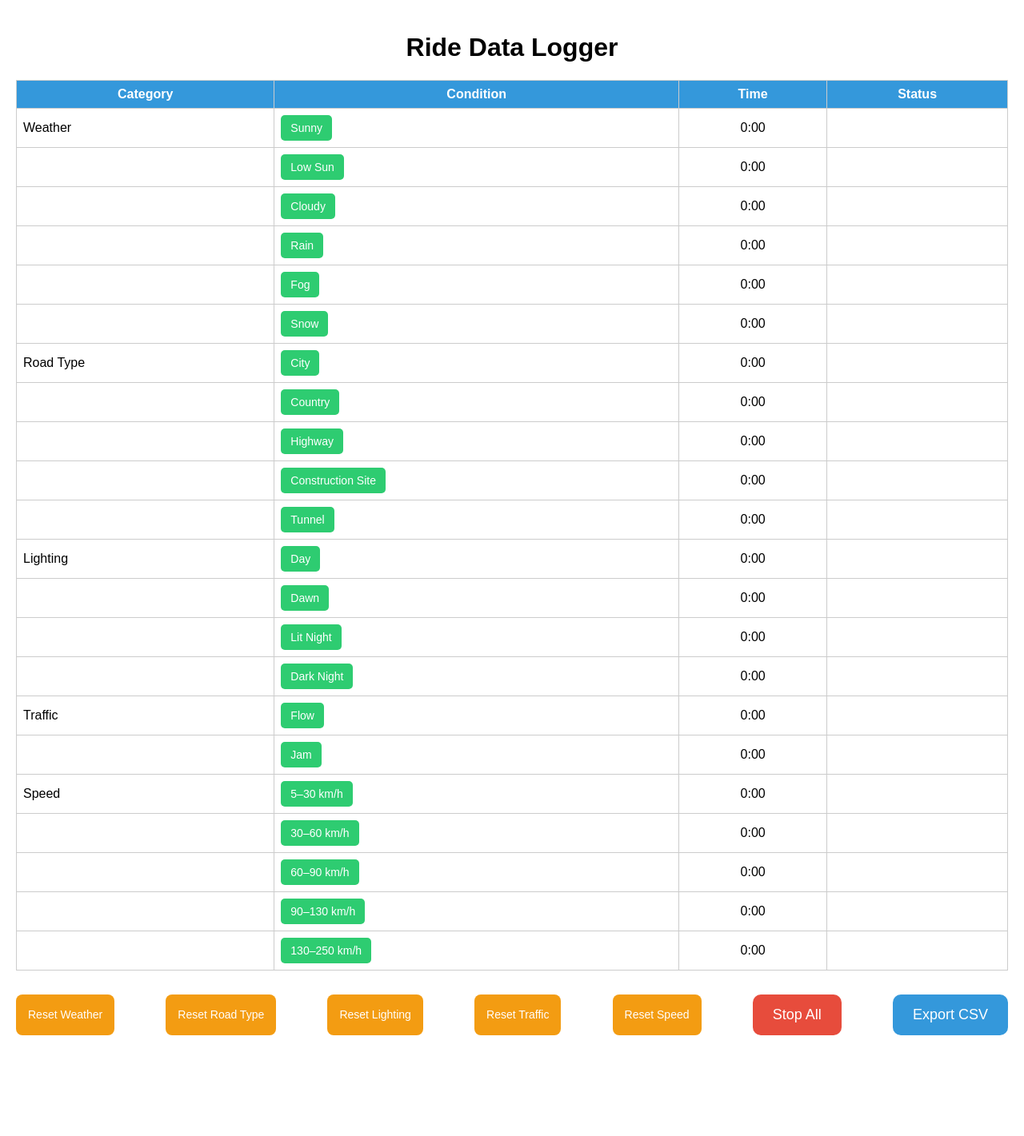
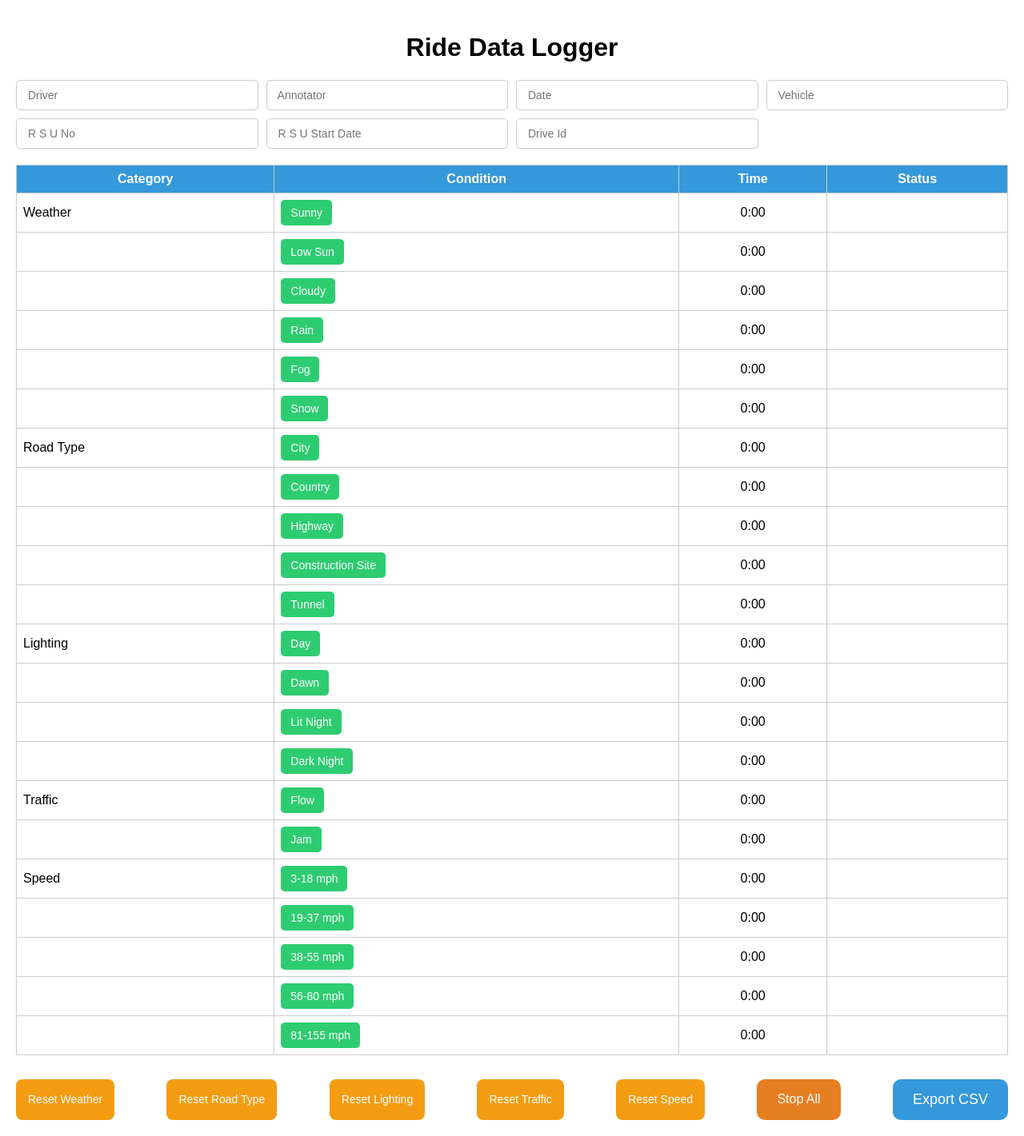
Before and after one commit to vipul180495/Ride-Logger, a React (Create React App) app: page / in a window 1280 px wide. Shown: the whole page at 80% size. Before the commit the page ends 1315 px from the top, so only its background shows below. Built offline with nearby package versions, Linux system fonts and the light colour scheme.

Commit message:
Added Form for data

```diff
--- a/src/App.js
+++ b/src/App.js
@@ -5,10 +5,9 @@ const categories = {
   "Road Type": ["City", "Country", "Highway", "Construction Site", "Tunnel"],
   Lighting: ["Day", "Dawn", "Lit Night", "Dark Night"],
   Traffic: ["Flow", "Jam"],
-  Speed: ["5–30 km/h", "30–60 km/h", "60–90 km/h", "90–130 km/h", "130–250 km/h"]
+  Speed: ["3-18 mph", "19-37 mph", "38-55 mph", "56-80 mph", "81-155 mph"]
 };
 
-// Convert milliseconds to mm:ss format
 const formatTime = (ms) => {
   const totalSeconds = Math.floor(ms / 1000);
   const minutes = Math.floor(totalSeconds / 60);
@@ -22,10 +21,26 @@ function App() {
   const [recentStopped, setRecentStopped] = useState("");
   const [, forceUpdate] = useState(0);
 
+  // new form info state
+  const [formData, setFormData] = useState({
+    Driver: "",
+    Annotator: "",
+    Date: "",
+    Vehicle: "",
+    RSUNo: "",
+    RSUStartDate: "",
+    DriveId: ""
+  });
+
   useEffect(() => {
     const interval = setInterval(() => forceUpdate(n => n + 1), 1000);
     return () => clearInterval(interval);
   }, []);
+
+  const handleInputChange = (e) => {
+    const { name, value } = e.target;
+    setFormData(prev => ({ ...prev, [name]: value }));
+  };
 
   const handleConditionClick = (category, condition) => {
     const key = `${category}-${condition}`;
@@ -33,7 +48,6 @@ function App() {
       const updatedTimers = { ...prev };
       let stoppedKey = "";
 
-      // Stop any other running condition in the same category
       categories[category].forEach(cond => {
         const condKey = `${category}-${cond}`;
         if (condKey !== key && updatedTimers[condKey]) {
@@ -44,7 +58,6 @@ function App() {
         }
       });
 
-      // Toggle clicked condition
       if (updatedTimers[key]) {
         const duration = Date.now() - updatedTimers[key];
         setLogs(l => ({ ...l, [key]: (l[key] || 0) + duration }));
@@ -75,7 +88,6 @@ function App() {
     setLogs(updatedLogs);
   };
 
-  // ✅ NEW: Stop all running conditions
   const stopAll = () => {
     const updatedLogs = { ...logs };
     const updatedTimers = { ...timers };
@@ -88,18 +100,25 @@ function App() {
 
     setLogs(updatedLogs);
     setTimers({});
-    setRecentStopped("all");
-    setTimeout(() => setRecentStopped(""), 2000);
   };
 
-  // CSV Export Function (fixed for Render)
   const exportCSV = () => {
-    let csv = "Category,Condition,Minutes\n";
+    stopAll(); // stop everything first
 
+    let csv = "Ride Data Logger Report\n\n";
+    csv += `Driver,${formData.Driver}\n`;
+    csv += `Annotator,${formData.Annotator}\n`;
+    csv += `Date,${formData.Date}\n`;
+    csv += `Vehicle,${formData.Vehicle}\n`;
+    csv += `RSU No,${formData.RSUNo}\n`;
+    csv += `RSU Start Date,${formData.RSUStartDate}\n`;
+    csv += `Drive ID,${formData.DriveId}\n\n`;
+
+    csv += "Category,Condition,Minutes\n";
     for (let key in logs) {
       const [category, condition] = key.split("-");
       const totalMs = logs[key];
-      const totalMinutes = (totalMs / 60000).toFixed(2); // convert ms to minutes
+      const totalMinutes = (totalMs / 60000).toFixed(2);
       csv += `${category},${condition},${totalMinutes}\n`;
     }
 
@@ -123,7 +142,32 @@ function App() {
   return (
     <div style={{ padding: "20px", fontFamily: "Arial, sans-serif" }}>
       <h1 style={{ textAlign: "center" }}>Ride Data Logger</h1>
-      <table style={{ width: "100%", borderCollapse: "collapse", marginTop: "20px" }}>
+
+      {/* Input Form Section */}
+      <div style={{
+        display: "grid",
+        gridTemplateColumns: "repeat(auto-fit, minmax(250px, 1fr))",
+        gap: "10px",
+        marginBottom: "20px"
+      }}>
+        {Object.keys(formData).map((key) => (
+          <input
+            key={key}
+            name={key}
+            placeholder={key.replace(/([A-Z])/g, " $1")}
+            value={formData[key]}
+            onChange={handleInputChange}
+            style={{
+              padding: "10px",
+              fontSize: "14px",
+              border: "1px solid #ccc",
+              borderRadius: "5px"
+            }}
+          />
+        ))}
+      </div>
+
+      <table style={{ width: "100%", borderCollapse: "collapse" }}>
         <thead>
           <tr style={{ backgroundColor: "#3498db", color: "white" }}>
             <th style={{ border: "1px solid #ccc", padding: "8px" }}>Category</th>
@@ -174,6 +218,7 @@ function App() {
         </tbody>
       </table>
 
+      {/* Buttons Section */}
       <div style={{
         marginTop: "20px",
         display: "flex",
@@ -198,14 +243,12 @@ function App() {
             Reset {category}
           </button>
         ))}
-
-        {/* 🆕 Stop All Button */}
         <button
           onClick={stopAll}
           style={{
             padding: "15px 25px",
-            fontSize: "18px",
-            backgroundColor: "#e74c3c",
+            fontSize: "16px",
+            backgroundColor: "#e67e22",
             color: "white",
             border: "none",
             borderRadius: "10px",
@@ -215,7 +258,6 @@ function App() {
         >
           Stop All
         </button>
-
         <button
           onClick={exportCSV}
           style={{
```
